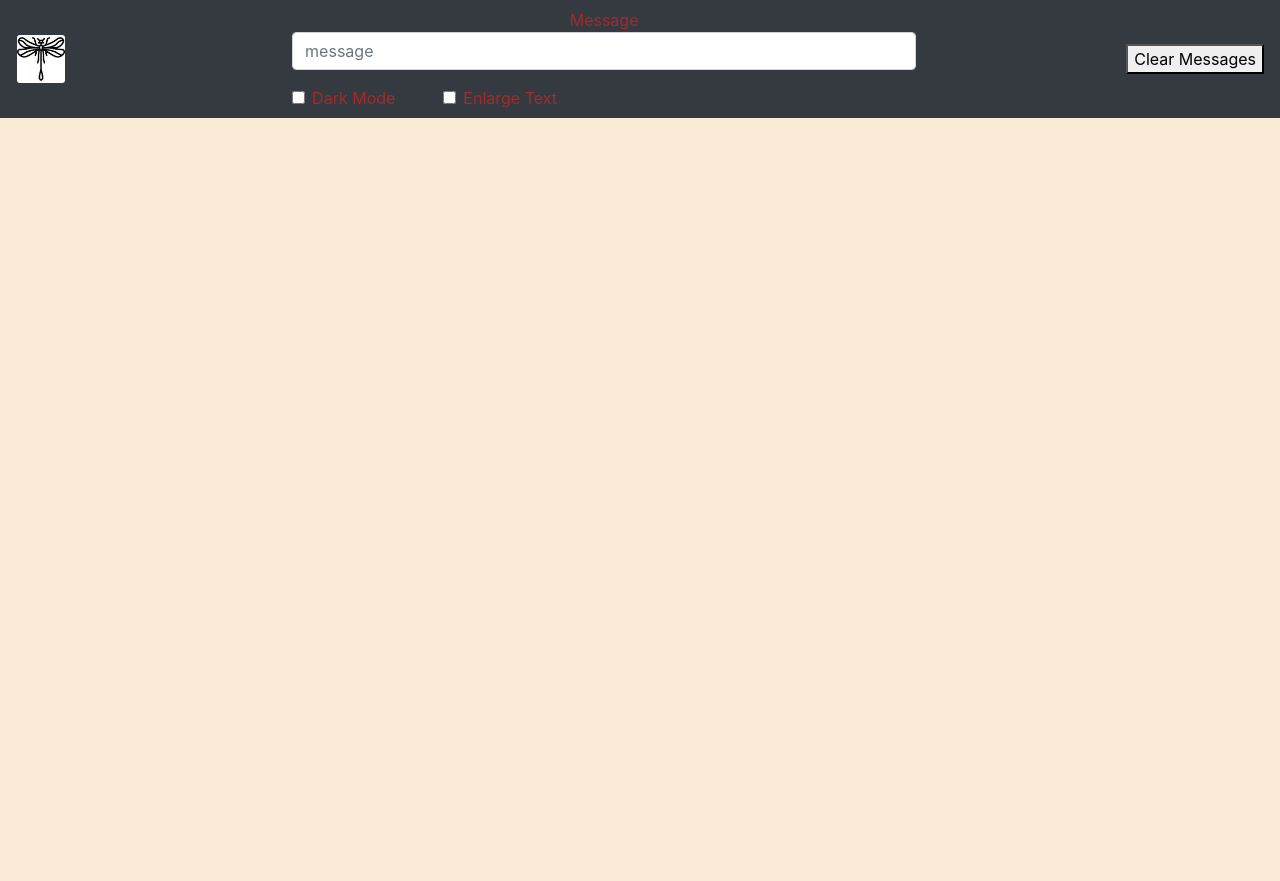
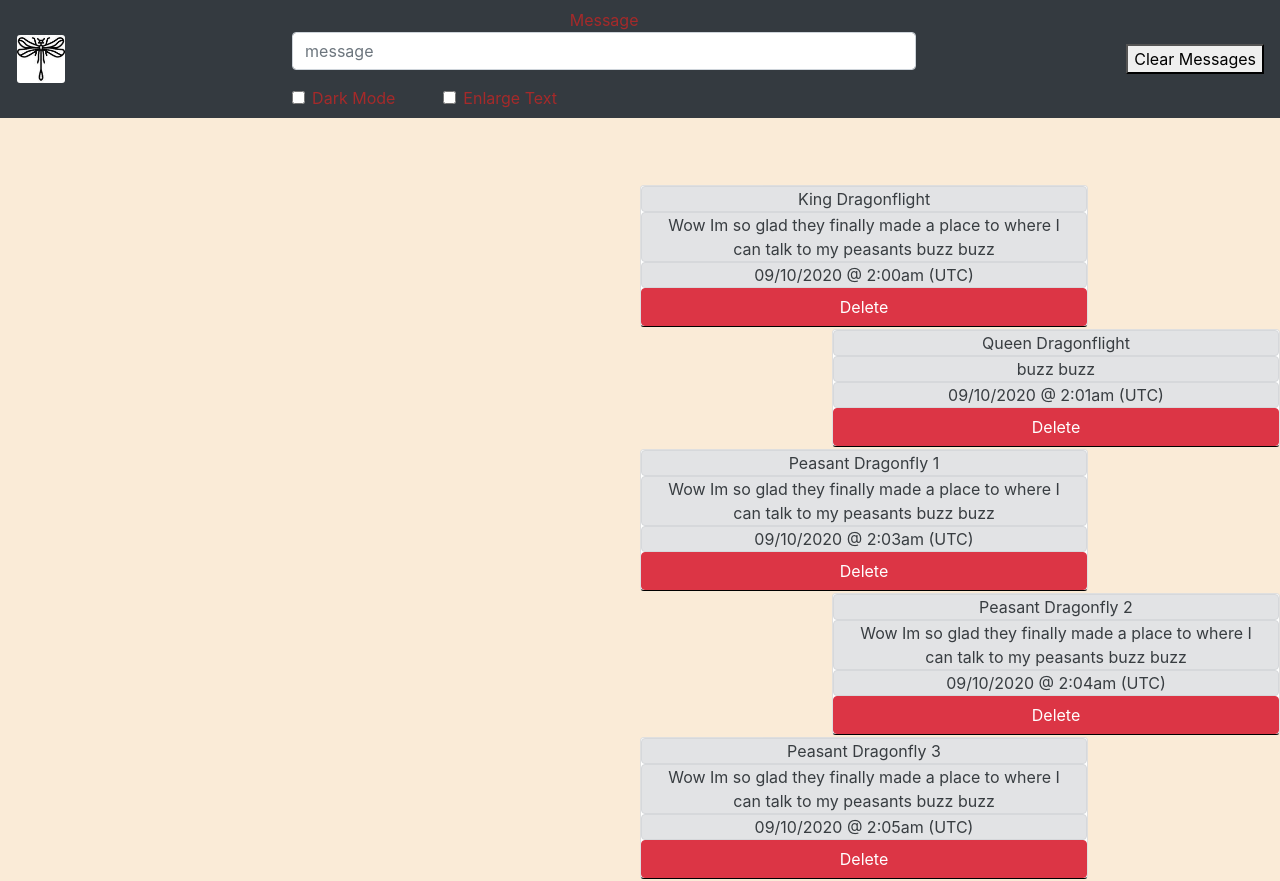
Before and after one commit to willkotheimer/chatty-epsilon, a website built with webpack: page src/index.html in a window 1280 px wide. Before the commit the page ends 800 px from the top, so only its background shows below. Built offline with nearby package versions, Linux system fonts and the light colour scheme.

Commit message:
Added print to dom function

```diff
--- /dev/null
+++ b/src/javascripts/components/printMessages.js
@@ -0,0 +1,23 @@
+import DragonFlies from '../helpers/data/messageData';
+
+const addmessages = () => {
+  let messages = '<div id="messages" class="float-right">';
+  DragonFlies.getDragonData().forEach((fly, index) => {
+    messages += `
+    <div class='card ${(index % 2 === 1) ? 'float-right' : 'float-left'}'>
+    <div id='outerMessage-${index}'>
+      <div id='name' class='alert alert-secondary' role='alert'>${DragonFlies.findDragon(fly.dragonflyId).Name}</div>
+      <div id='messageBlock'>
+        <div id='message' class='alert alert-secondary' role='alert'>${fly.Message}</div>
+        <div id='message' class='alert alert-secondary' role='alert'>${fly.timestamp}</div>
+      </div>
+      <button type="button" id='delete-${fly.dragonflyId}' class="btn btn-danger">Delete</button>
+      </div>
+    </div>
+    `;
+  });
+  messages += '</div>';
+  $('#app').append(messages);
+};
+
+export default { addmessages };
--- a/src/javascripts/helpers/data/messageData.js
+++ b/src/javascripts/helpers/data/messageData.js
@@ -1,62 +1,62 @@
 const DragonflyData = [
   {
     dragonflyId: 1,
-    Message:'Wow Im so glad they finally made a place to where I can talk to my peasants buzz buzz',
-    timestamp: "09/10/2020 @ 2:00am (UTC)",
+    Message: 'Wow Im so glad they finally made a place to where I can talk to my peasants buzz buzz',
+    timestamp: '09/10/2020 @ 2:00am (UTC)'
   },
   {
     dragonflyId: 2,
-    Message:'buzz buzz',
-    timestamp: "09/10/2020 @ 2:01am (UTC)",
-
+    Message: 'buzz buzz',
+    timestamp: '09/10/2020 @ 2:01am (UTC)'
   },
   {
     dragonflyId: 3,
-    Message:'Wow Im so glad they finally made a place to where I can talk to my peasants buzz buzz',
-    timestamp: "09/10/2020 @ 2:03am (UTC)",
-
+    Message: 'Wow Im so glad they finally made a place to where I can talk to my peasants buzz buzz',
+    timestamp: '09/10/2020 @ 2:03am (UTC)'
   },
   {
     dragonflyId: 4,
-    Message:'Wow Im so glad they finally made a place to where I can talk to my peasants buzz buzz',
-    timestamp: "09/10/2020 @ 2:04am (UTC)",
+    Message: 'Wow Im so glad they finally made a place to where I can talk to my peasants buzz buzz',
+    timestamp: '09/10/2020 @ 2:04am (UTC)'
   },
   {
     dragonflyId: 5,
-    Message:'Wow Im so glad they finally made a place to where I can talk to my peasants buzz buzz',
-    timestamp: "09/10/2020 @ 2:05am (UTC)",
+    Message: 'Wow Im so glad they finally made a place to where I can talk to my peasants buzz buzz',
+    timestamp: '09/10/2020 @ 2:05am (UTC)'
   },
 ];
 
 const dragonFlies = [
   {
-     Name:'King Dragonflight',
-     dragonflyId: 1,
-     Image: './documentation/kingDragon.png',
+    Name: 'King Dragonflight',
+    dragonflyId: 1,
+    Image: './documentation/kingDragon.png'
   },
   {
-     Name:'Queen Dragonflight',
-     dragonflyId: 2,
-     Image:'./documentation/queendragonfly.png',
+    Name: 'Queen Dragonflight',
+    dragonflyId: 2,
+    Image: './documentation/queendragonfly.png'
   },
   {
-     Name:'Peasant Dragonfly 1',
-     dragonflyId: 3,
-     Image:'./documentation/peasant1.png',
+    Name: 'Peasant Dragonfly 1',
+    dragonflyId: 3,
+    Image: './documentation/peasant1.png'
   },
   {
-     Name:'Peasant Dragonfly 2',
-     dragonflyId: 4,
-     Image:'./documentation/peasant2.png',
+    Name: 'Peasant Dragonfly 2',
+    dragonflyId: 4,
+    Image: './documentation/peasant2.png'
   },
   {
-     Name:'Peasant Dragonfly 3',
-     dragonflyId: 5,
-     Image:'./documentation/peasant3.png',
+    Name: 'Peasant Dragonfly 3',
+    dragonflyId: 5,
+    Image: './documentation/peasant3.png'
   },
 ];
 
 const getDragonFlies = () => dragonFlies;
 const getDragonData = () => DragonflyData;
 
-export default { getDragonData, getDragonFlies }
+const findDragon = (index) => dragonFlies.find((o) => o.dragonflyId === index);
+
+export default { getDragonData, getDragonFlies, findDragon };
--- a/src/javascripts/main.js
+++ b/src/javascripts/main.js
@@ -1,9 +1,11 @@
 import navbar from './components/navbar';
+import Printmessages from './components/printMessages';
 
 import '../styles/main.scss';
 
 const init = () => {
   navbar.buildNavbar();
+  Printmessages.addmessages();
 };
 
 init();
--- a/src/styles/main.scss
+++ b/src/styles/main.scss
@@ -7,3 +7,30 @@ body {
   text-align: center;
   margin-top: 100px;
 }
+
+#messages {
+  width: 50%;
+  margin-top: 85px;
+}
+
+.card {
+  width: 70%;
+  margin-bottom: 2px;
+  border-bottom: 1px solid black;
+}
+
+
+.alert-secondary {
+    color: #383d41;
+    background-color: #e2e3e5;
+    border-color: #d6d8db;
+}
+.alert {
+
+    padding: 0rem 1.25rem;
+    margin-bottom: 0rem;
+}
+
+.btn-danger {
+  width: 100%;
+}
```
